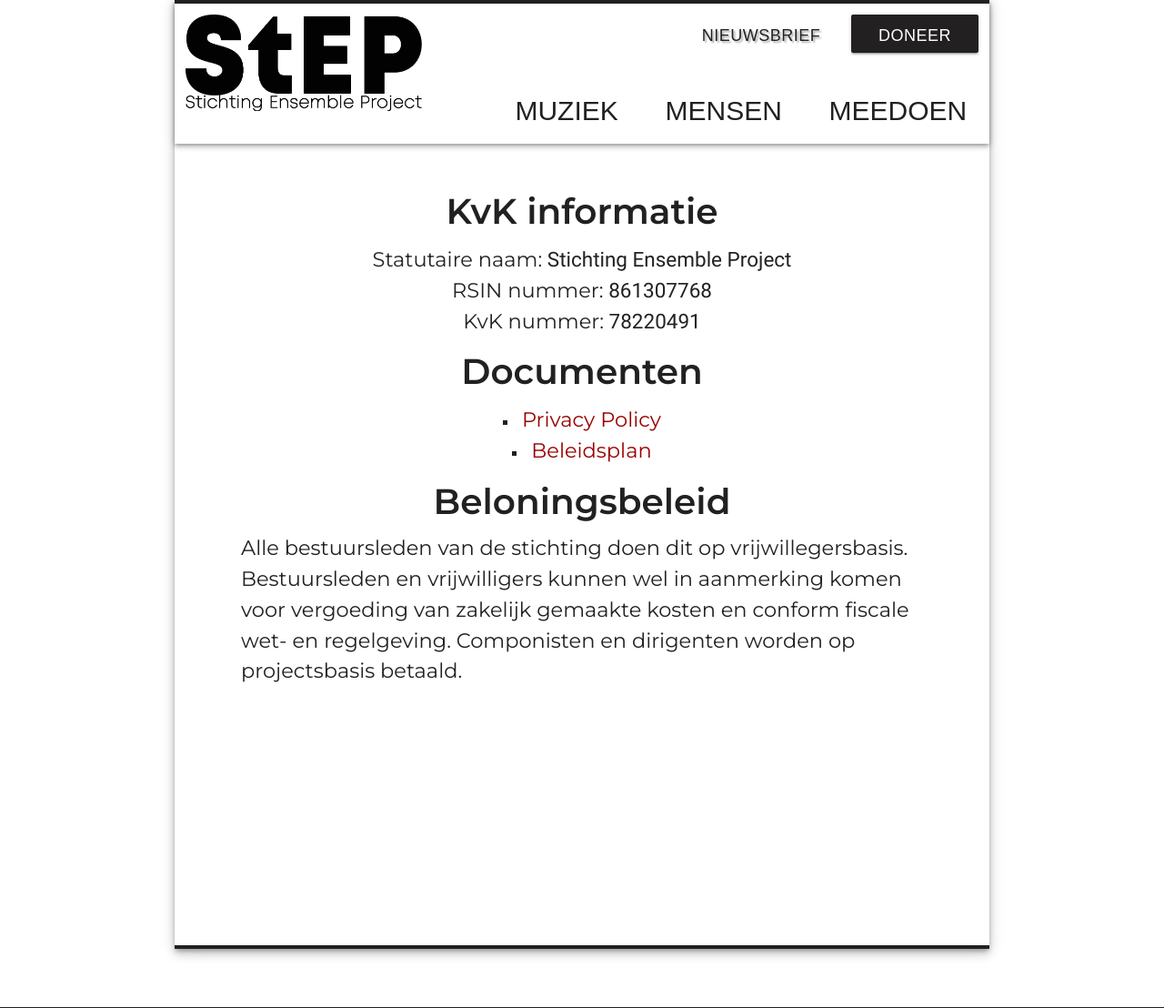
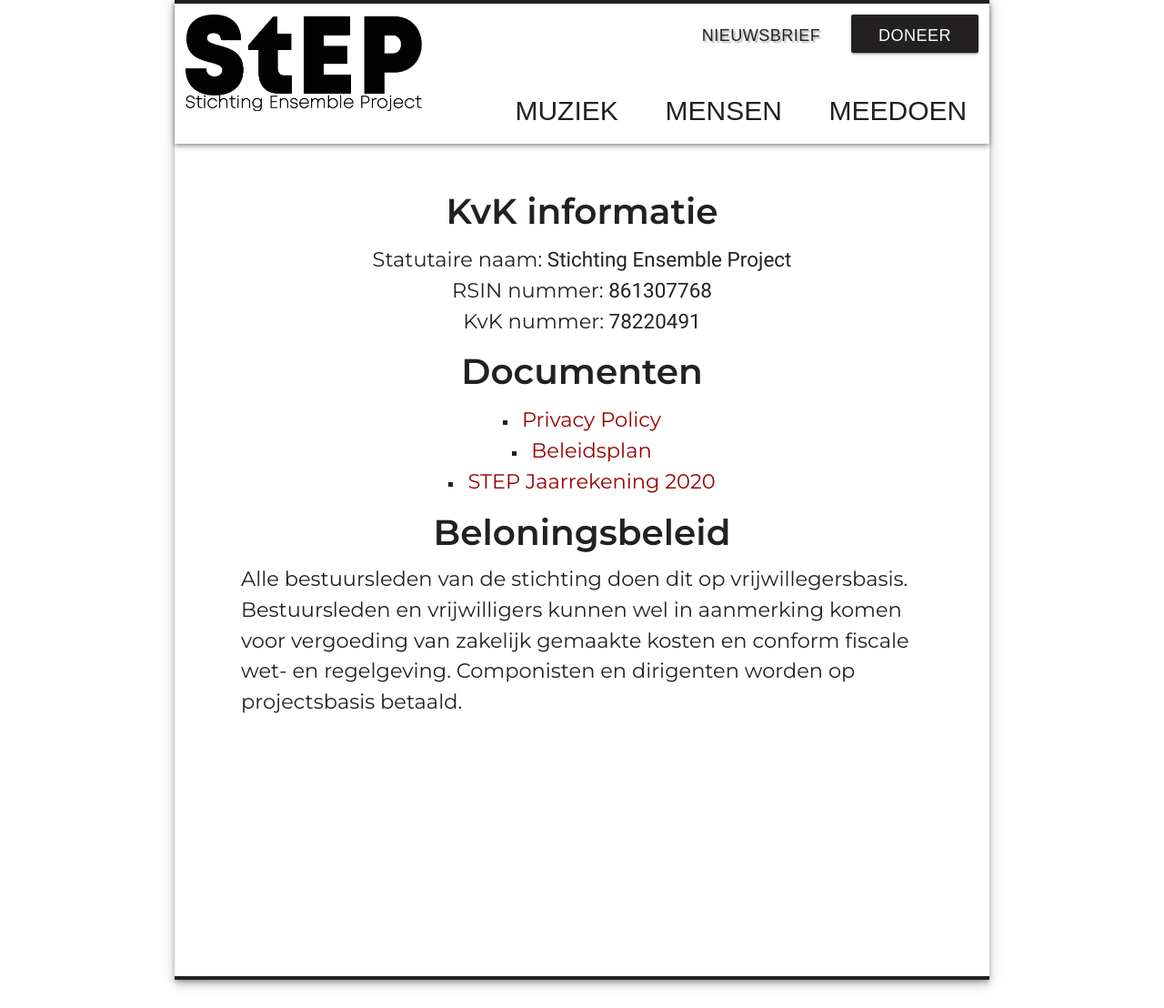
Before and after one commit to Canelaguil/STEP-website, a PHP site: page /documenten in a window 1280 px wide. Shown: the top 1108 px of the page at 91% size. Run offline with PHP 8.4, Linux system fonts and the light colour scheme; some libraries are stand-ins or nearby versions; some web fonts are replaced.

Commit message:
jaarrekening

```diff
--- a/pages/documenten.php
+++ b/pages/documenten.php
@@ -13,6 +13,7 @@
         <ul class='docslist'>
             <li><a target='__blank' href=<?php echo $privacyvoorwaarden; ?>>Privacy Policy</a></li>
             <li><a target='__blank' href='./files/beleidsplan.pdf'>Beleidsplan</a></li>
+            <li><a target='__blank' href='./files/jaarrekening2020.pdf'>STEP Jaarrekening 2020</a></li>
         </ul>
     </p>
 
```
Also changed, not shown: 1 other file.
